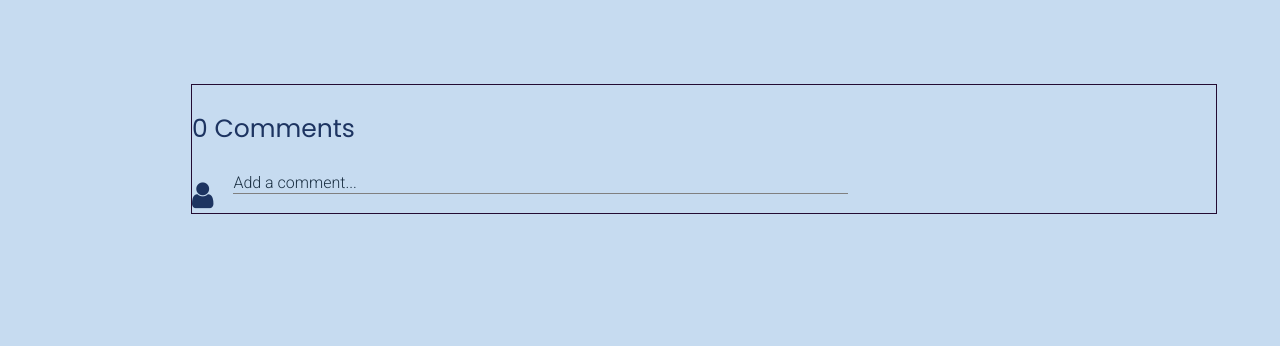
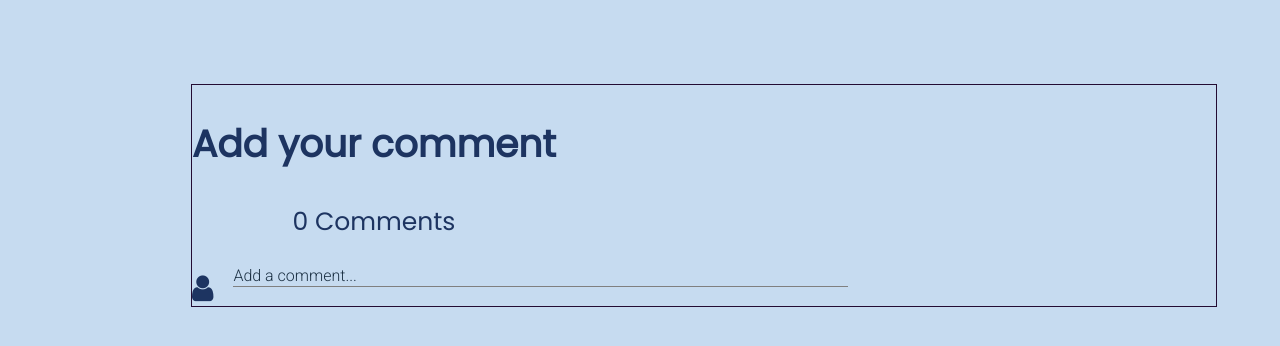
Before and after one commit to ParichayPari/I-have-a-say, a plain HTML site: page index.html in a window 1280 px wide. Shown: the top 346 px of the page. Drawn offline with Linux system fonts and the light colour scheme.

Commit message:
Update index.html

```diff
--- a/index.html
+++ b/index.html
@@ -11,6 +11,7 @@
         <div class="comment-section" id="comment-sec">
             <div class="comment-header">
                 <div class="comment-number">
+                    <h2>Add your comment</h2>
                     <p class="comment-data" id="numb">0 Comments</p>
                 </div>
 
```
